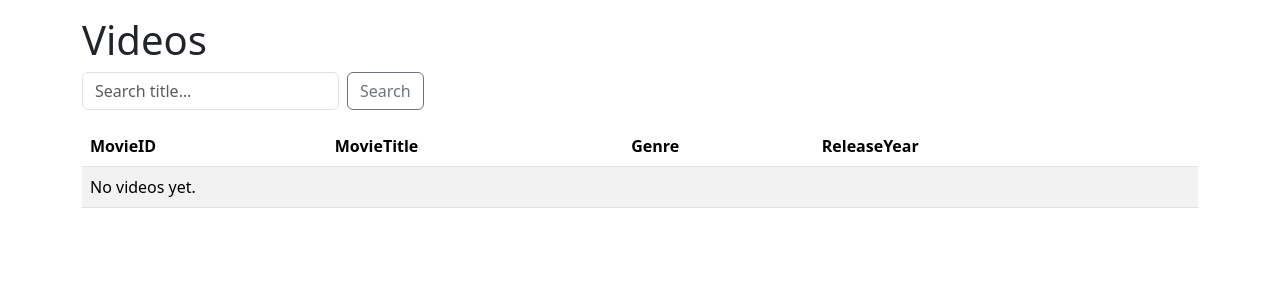
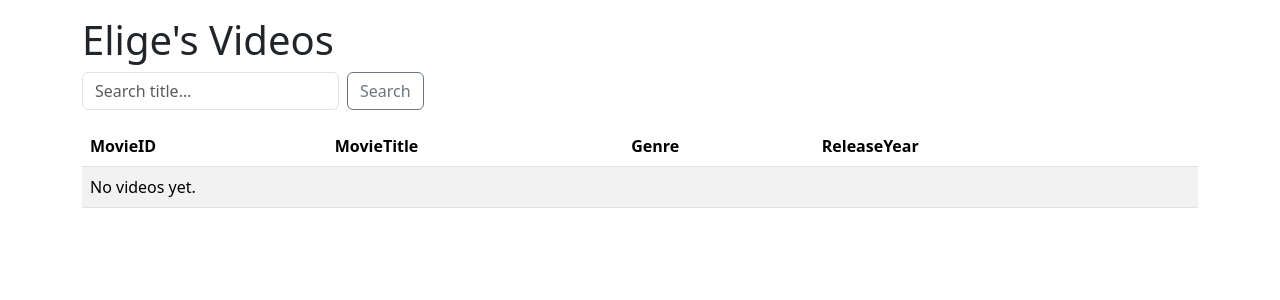
Before and after one commit to eligeabiantoun/videostore-assignment, a Django app: page / in a window 1280 px wide. Shown: the part 62-362 px from the top of the page. Run offline with Django 5.2, Linux system fonts and the light colour scheme; data that the repository does not hold is empty.

Commit message:
Update video_list.html

```diff
--- a/videostore/videos/templates/videos/video_list.html
+++ b/videostore/videos/templates/videos/video_list.html
@@ -1,6 +1,6 @@
 {% extends "videos/base.html" %}
 {% block content %}
-<h1>Videos</h1>
+<h1>Elige's Videos</h1>
 
 <form class="row g-2 mb-3" method="get">
   <div class="col-auto">
```
